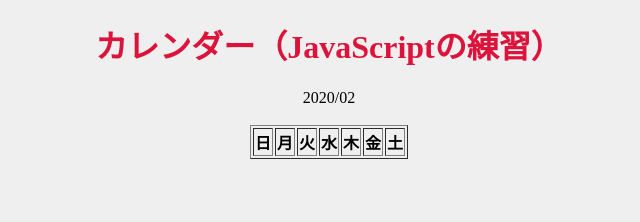
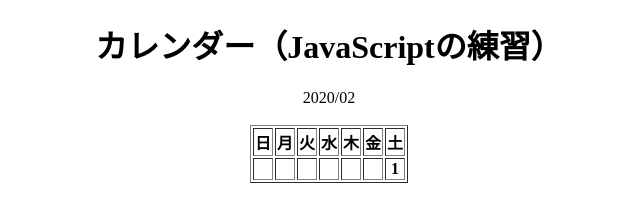
Before and after one commit to izumii19/js-workshop-sapporo, a plain HTML site: page calender/main.html in a window 1280 px wide. Shown: the whole page, without its empty margins (311-951 px from the left). Drawn offline with Linux system fonts and the light colour scheme; files that its build step writes are made by us from their sources.

Commit message:
対象月の最初の週を出力

```diff
--- a/calender/app.js
+++ b/calender/app.js
@@ -3,7 +3,7 @@
 let calendarHtml = "";
 const oneWeek = ["日", "月", "火", "水", "木", "金", "土"];
 
-//対象年月
+/* 対象年月 */
 let today = new Date();
 let dateObj = {
   year: today.getFullYear(),
@@ -13,16 +13,48 @@
   "#yearMonth"
 ).innerHTML = `${dateObj.year}/${dateObj.month}`;
 
-/*
- * カレンダー
- */
+/* カレンダー */
 
-//曜日作成
+// tableタグ開始
 calendarHtml += '<table border="1">';
+
+// 曜日作成
+// TODO描画処理は１つにまとめられそう
 calendarHtml += "<tr>";
 oneWeek.forEach(youbi => (calendarHtml += `<th>${youbi}</th>`));
 calendarHtml += "</tr>";
+
+/*　TODO　必要な時に、直前で書いたほうがよさそうなので引っ越し
+// 当月の日数を取得
+let totalDays = new Date(
+  today.getFullYear(),
+  today.getMonth() + 1,
+  0
+).getDate();
+console.log(totalDays);
+*/
+
+// 1日が何曜日か調べる
+const dayOfWeek = new Date(today.getFullYear(), today.getMonth(), 1).getDay();
+
+// 1日〜その週末までの日の配列を作成
+const firstWeek = [...Array(7 - dayOfWeek).keys()].map(ary => ++ary);
+
+// 1週間分の配列を作成
+const week = Array(7).fill("");
+week.splice(dayOfWeek, 7 - dayOfWeek, ...firstWeek);
+console.log(week);
+
+//最初の週を描画
+//TODO描画処理は１つにまとめられそう
+calendarHtml += "<tr>";
+week.forEach(day => (calendarHtml += `<th>${day}</th>`));
+calendarHtml += "</tr>";
+
+// 残りの日数が7以上の場合は、7日描画
+// 残りの日数が7未満の場合は、残りを全て描画
+
+// tableタグ終了
 calendarHtml += "</table>";
-
-//HTMLに反映
+// HTMLに反映
 document.querySelector("#calendar").innerHTML = calendarHtml;
--- a/calender/main.html
+++ b/calender/main.html
@@ -2,7 +2,7 @@
 <html lang="ja">
   <head>
     <meta charset="UTF-8" />
-    <link rel="stylesheet" type="text/css" href="style.css" />
+    <!--<link rel="stylesheet" type="text/css" href="style.css" />-->
     <title>カレンダー</title>
   </head>
 
```
